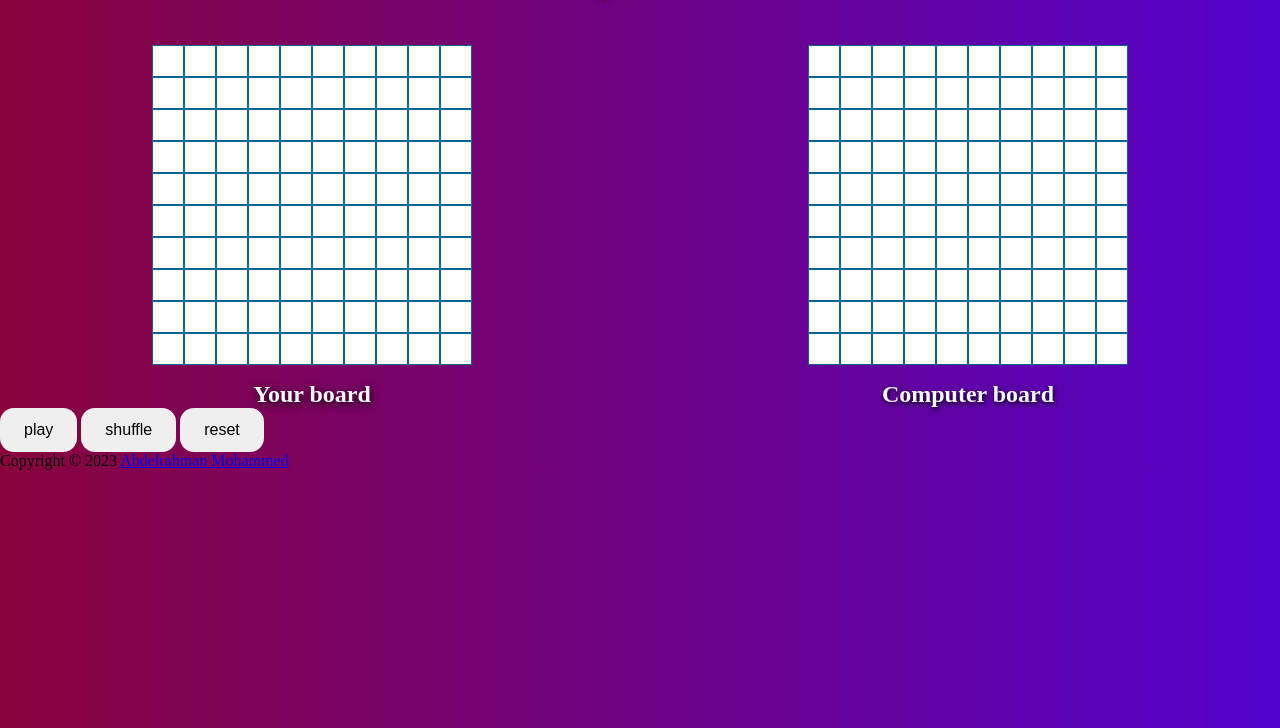
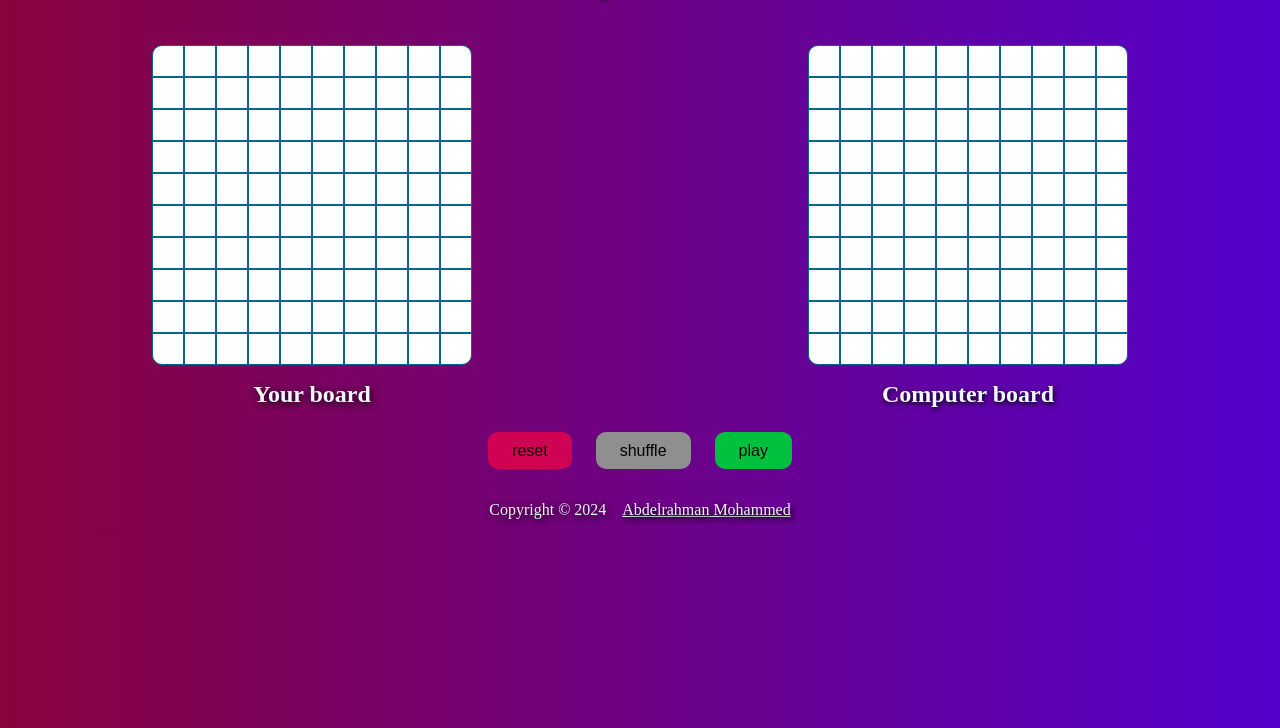
Before and after one commit to Wespro/Project-Battleship-TOD, a website with bundled scripts: page index.html in a window 1280 px wide. Shown: the part 72-800 px from the top of the page. Built offline with nearby package versions, Linux system fonts and the light colour scheme.

Commit message:
Add  the rest of styles

```diff
--- a/domInteractions.js
+++ b/domInteractions.js
@@ -11,14 +11,14 @@ export default (function () {
 
   player.gameboard.board.forEach((cord) => {
     const cell = document.createElement("div");
-    cell.classList.add(`${cord.cord}`, "cell");
+    cell.classList.add(`${cord.cord[0]}${cord.cord[1]}`, "cell");
     fragment.append(cell);
     youBoard.append(fragment);
   });
 
   computer.gameboard.board.forEach((cord) => {
     const cell = document.createElement("div");
-    cell.classList.add(`${cord.cord}`, "cell");
+    cell.classList.add(`${cord.cord[0]}${cord.cord[1]}`, "cell");
     fragment2.append(cell);
     computerBoard.append(fragment2);
   });
--- a/index.html
+++ b/index.html
@@ -29,7 +29,7 @@
       </div>
     </main>
     <footer>
-      Copyright © 2023
+      Copyright © 2024
       <a href="https://github.com/Wespro"> Abdelrahman Mohammed</a>
     </footer>
     <script src="domInteractions.js " type="module"></script>
--- a/styles.css
+++ b/styles.css
@@ -5,12 +5,19 @@
 }
 button {
   border: none;
-  padding: 0.8rem 1.5rem;
-  border-radius: 14px;
+  padding: 0.6rem 1.5rem;
+  border-radius: 10px;
   font-size: 1rem;
   cursor: pointer;
 }
+a {
+  color: aliceblue;
+  text-shadow: 3px 3px 5px black;
+}
 
+a:hover {
+  filter: brightness(1.2);
+}
 button:hover {
   filter: brightness(1.2);
 }
@@ -22,6 +29,10 @@ header h1 {
   margin: 2rem 0 3rem;
   color: aliceblue;
   text-shadow: 3px 3px 5px black;
+}
+main {
+  display: grid;
+  gap: 1.5rem;
 }
 .boards {
   display: flex;
@@ -81,3 +92,42 @@ header h1 {
   background-color: rgb(204, 204, 204);
   cursor: pointer;
 }
+.a1 {
+  border-top-left-radius: 10px 10px;
+}
+.a10 {
+  border-top-right-radius: 10px 10px;
+}
+
+.j1 {
+  border-bottom-left-radius: 10px 10px;
+}
+.j10 {
+  border-bottom-right-radius: 10px 10px;
+}
+.controls {
+  display: flex;
+  gap: 1.5rem;
+  flex-direction: row-reverse;
+  align-items: center;
+  justify-content: center;
+}
+
+.play {
+  background-color: rgb(0, 193, 61);
+}
+.shuffle {
+  background-color: rgb(143, 143, 143);
+}
+.reset {
+  background-color: rgb(207, 2, 84);
+}
+
+footer {
+  margin: 2rem 0 1rem;
+  display: flex;
+  gap: 1rem;
+  color: aliceblue;
+  text-shadow: 1px 2px 8px black;
+  justify-content: center;
+}
```
